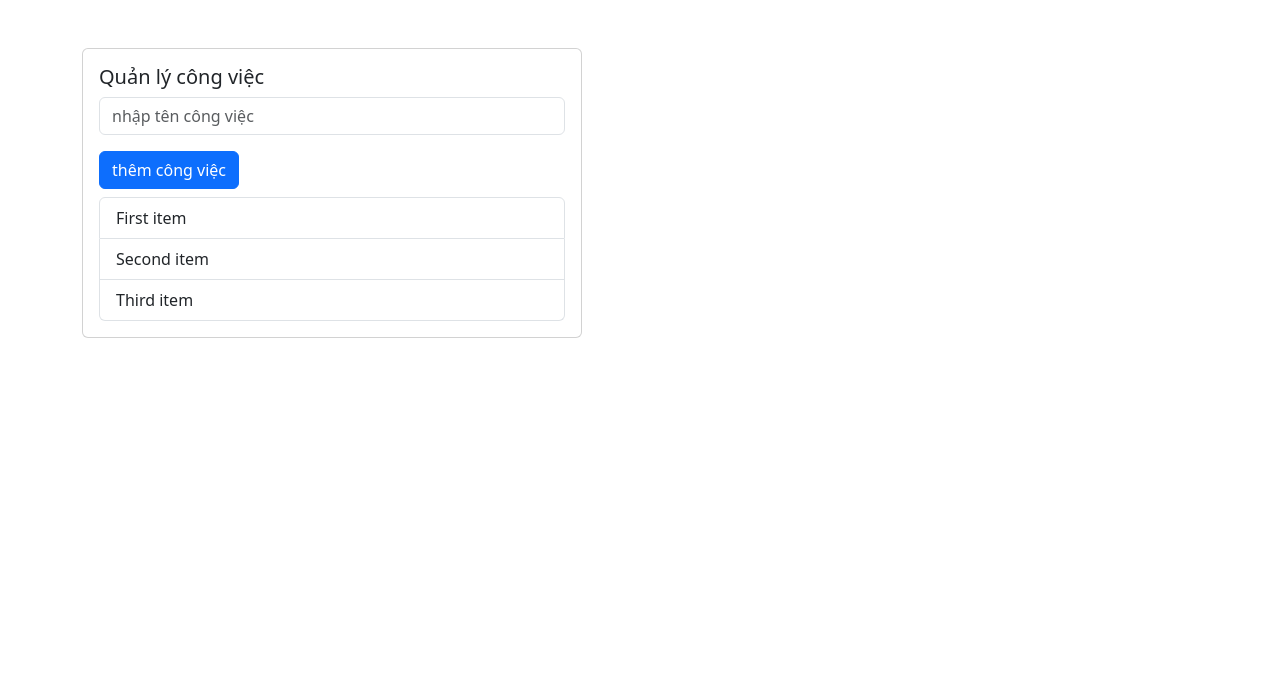
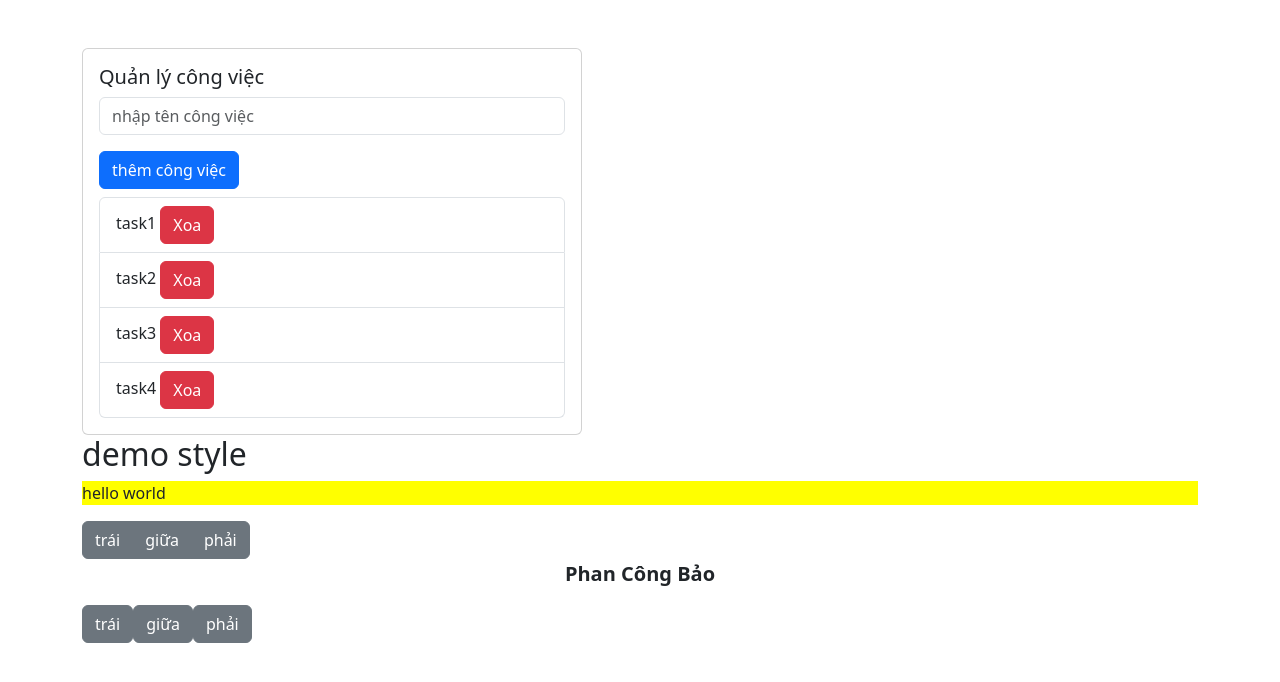
Before and after one commit to tomnyson/vuejs-soa308, a Vue app in the folder vue-teach/teach/: page / in a window 1280 px wide. Shown: the top 682 px of the page. Built offline with nearby package versions, Linux system fonts and the light colour scheme.

Commit message:
html ql cong viec style

```diff
--- a/vue-teach/teach/src/components/QuanLyCongViec.vue
+++ b/vue-teach/teach/src/components/QuanLyCongViec.vue
@@ -1,7 +1,33 @@
 <script>
+import { ref, reactive } from 'vue'
 export default {
     setup() {
+        const task_name = ref('')
+        const tasks = reactive(['task1', 'task2', 'task3', 'task4'])
+        const error = ref(false)
+        const cantext = ref('center')
+        const isHightLight = ref(true)
+        const onSubmit = () => {
+            if (!task_name.value.trim() == '') {
+                tasks.push(task_name)
+            } else {
+                error.value = true
+            }
+        }
+        const deleteTask = (index) => {
+            // const index = tasks.findIndex(t => t === task_name);
+            console.log(index);
+            if (index != -1) {
+                tasks.splice(index, 1);
+            }
 
+        }
+        const thayDoiStyle = (style) => {
+            cantext.value = style
+        }
+        return {
+            task_name, tasks, onSubmit, deleteTask, isHightLight, error, cantext, thayDoiStyle
+        }
     }
 }
 </script>
@@ -9,15 +35,59 @@ export default {
     <div class="card mt-5" style="width: 500px;">
         <div class="card-body">
             <h5 class="card-title">Quản lý công việc</h5>
-            <form>
-                <input type="text" class="form-control" placeholder="nhập tên công việc" />
+            <form @submit.prevent="onSubmit">
+                <input type="text" class="form-control" :class="{ error: error }" placeholder="nhập tên công việc"
+                    v-model="task_name">
                 <button type="submit" class="btn btn-primary mt-3">thêm công việc</button>
             </form>
             <div class="list-group mt-2">
-                <a href="#" class="list-group-item list-group-item-action">First item</a>
-                <a href="#" class="list-group-item list-group-item-action">Second item</a>
-                <a href="#" class="list-group-item list-group-item-action">Third item</a>
+
+                <a href="#" class="list-group-item list-group-item-action" v-for="(item, index) in tasks"
+                    :key="index">{{ item
+                    }} <button class="btn btn-danger" @click="deleteTask(index)">Xoa</button></a>
             </div>
         </div>
     </div>
+    <h2>demo style</h2>
+    <p :class="{ hightLight: isHightLight }">hello world</p>
+    <div class="btn-group" role="group" aria-label="Basic example">
+        <button type="button" class="btn btn-secondary">trái</button>
+        <button type="button" class="btn btn-secondary">giữa</button>
+        <button type="button" class="btn btn-secondary">phải</button>
+    </div>
+    <p :class="['inDam', cantext, 'chuTo']">Phan Công Bảo</p>
+    <div role="group" aria-label="Basic example">
+        <button type="button" @click="thayDoiStyle('left')" class="btn btn-secondary">trái</button>
+        <button type="button" @click="thayDoiStyle('center')" class="btn btn-secondary">giữa</button>
+        <button type="button" @click="thayDoiStyle('right')" class="btn btn-secondary">phải</button>
+    </div>
 </template>
+<style scoped>
+.hightLight {
+    background: #FFFF00;
+}
+
+.error {
+    border: 1px solid red !important;
+}
+
+.inDam {
+    font-weight: bold;
+}
+
+.center {
+    text-align: center;
+}
+
+.left {
+    text-align: left;
+}
+
+.right {
+    text-align: right;
+}
+
+.chuTo {
+    font-size: 20px;
+}
+</style>
```
